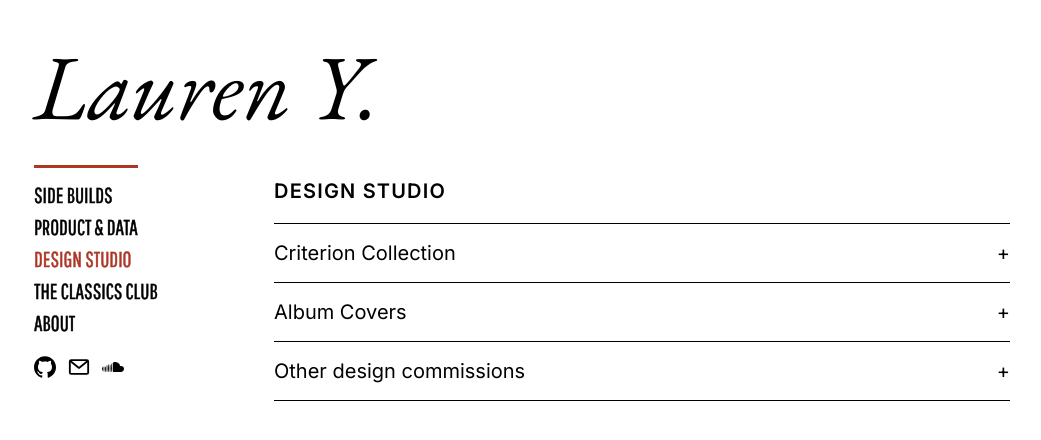
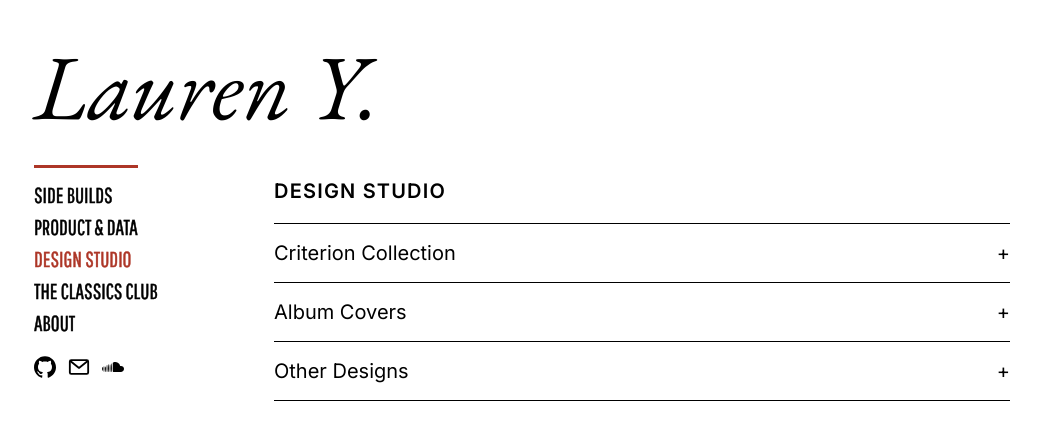
Before and after one commit to laurengyu/laurengyu.github.io, a Jekyll site: the page built from design-studio/index.html, in a window 1280 px wide. Shown: the top 440 px of the page, without its empty margins (6-1047 px from the left). Built offline with Jekyll 4.4.1, drawn with Linux system fonts in a browser that asks for light colours.

Commit message:
Add My Dance Dream to Other Designs; share poster grid as an include
- _includes/poster-set.html renders a category's thumbnail row and detail views
- Detail views sit outside <details> so they render while a section is closed
- Swipe and arrow keys stay within one category; extra versions scroll beneath
- Rename the third category to Other Designs

Co-Authored-By: Claude Opus 5.5 <noreply@anthropic.com>

```diff
--- /dev/null
+++ b/_includes/poster-set.html
@@ -0,0 +1,36 @@
+{%- comment -%}
+  A row of thumbnails, each opening a detail view: the image on the left, its notes on the right.
+  include.items: list of { title, film, image, more (optional extra images), description }
+  include.set:   short id, so swiping stays within this set
+  include.part:  "row" for the thumbnails; "views" for the detail views, which must sit outside
+                 <details>: a closed <details> renders none of its content, not even a modal.
+{%- endcomment -%}
+{%- if include.part == "views" %}
+{%- for poster in include.items %}
+<dialog class="poster-view" id="{{ include.set }}-{{ forloop.index0 }}" data-set="{{ include.set }}" aria-label="{{ poster.title | escape }}">
+  <button class="poster-close" type="button" aria-label="Close">&times;</button>
+  <div class="poster-full">
+    <img src="{{ poster.image | relative_url }}" alt="{{ poster.title | escape }}">
+    {%- for extra in poster.more %}
+    <img src="{{ extra | relative_url }}" alt="{{ poster.title | escape }}, alternate version">
+    {%- endfor %}
+  </div>
+  <div class="poster-text">
+    <p class="poster-count">{{ forloop.index }} / {{ forloop.length }}</p>
+    <h2>{{ poster.title | escape }}</h2>
+    <p class="poster-film">{{ poster.film | escape }}</p>
+    <p>{{ poster.description }}</p>
+  </div>
+</dialog>
+{%- endfor %}
+{%- else %}
+<ul class="poster-row">
+  {%- for poster in include.items %}
+  <li>
+    <button class="poster-thumb" type="button" data-target="{{ include.set }}-{{ forloop.index0 }}" aria-label="Open {{ poster.title | escape }}">
+      <img src="{{ poster.image | relative_url }}" alt="">
+    </button>
+  </li>
+  {%- endfor %}
+</ul>
+{%- endif %}
--- a/assets/front.scss
+++ b/assets/front.scss
@@ -227,7 +227,6 @@ $still-max-h: 640px;
   &:hover { transform: translateY(-3px); }
   img { display: block; width: 100%; }
 }
-.poster-ph { display: block; aspect-ratio: 2 / 3; background: #d9d9d9; }
 
 // Detail view: fills the space right of the menu and below the name; poster left, notes right.
 $poster-top: $f-top - 44px;   // just under the name, so "Lauren Y." stays whole
@@ -244,19 +243,20 @@ $poster-top: $f-top - 44px;   // just under the name, so "Lauren Y." stays whole
   background: $f-bg;
   color: $f-text;
   font-family: $f-body;
-  &[open] { display: flex; gap: 48px; align-items: flex-start; }
+  &[open] { display: flex; gap: 48px; align-items: flex-start; overflow-y: auto; }
   &::backdrop { background: transparent; }
   .poster-full { flex: none; }
   // Poster fits the window height (2:3), never wider than 420px.
-  .poster-full img, .poster-full .poster-ph {
+  // Each image fits the window height; extra versions follow underneath (the view scrolls).
+  .poster-full img {
     display: block;
     height: calc(100vh - #{$poster-top} - 44px - #{$f-pad});
     max-height: 630px;
     width: auto;
-    aspect-ratio: 2 / 3;
-    object-fit: contain;
+    max-width: 100%;
   }
-  .poster-text { flex: 0 1 320px; }
+  .poster-full img + img { margin-top: 24px; }
+  .poster-text { flex: 0 1 320px; position: sticky; top: 0; }   // notes stay put while extra versions scroll
   h2 { margin: 0 0 6px; font-size: 20px; font-weight: 600; }
   p { margin: 0 0 16px; font-size: 16px; line-height: 1.5; }
   .poster-film { color: $f-muted; }
@@ -295,6 +295,6 @@ $poster-top: $f-top - 44px;   // just under the name, so "Lauren Y." stays whole
   .poster-view { inset: 0; padding: 64px 20px 40px; overflow-y: auto; }
   .poster-view[open] { display: block; }   // stacked: poster, then notes underneath
   .poster-view .poster-full { margin-bottom: 24px; }
-  .poster-view .poster-full img, .poster-view .poster-full .poster-ph { width: 100%; height: auto; }
+  .poster-view .poster-full img { width: 100%; height: auto; max-height: none; }
   .poster-close { top: 20px; right: 20px; }
 }
--- a/design-studio/index.html
+++ b/design-studio/index.html
@@ -3,7 +3,7 @@ layout: front
 title: "Design Studio"
 redirect_from: /remix/
 body_class: front--pinned
-# Criterion Collection posters, newest first: add each new one at the top. Add `image: /assets/design/<file>.jpg` to swap a grey placeholder for the real poster.
+# Criterion Collection posters, newest first: add each new one at the top.
 posters:
   - title: "The Red Shoes"
     film: "Michael Powell and Emeric Pressburger, 1948, UK"
@@ -21,6 +21,14 @@ posters:
     film: "Alfred Hitchcock, 1927, UK"
     image: /assets/design/the-lodger.jpg
     description: "For me, this is the first true Hitchcock film. A silent thriller about a mysterious stranger suspected of being a serial killer, it is strikingly stylish, all fog, shadow and expressionist angles, and it already holds the themes he would return to for the rest of his career: the wrongly accused man, the icy blonde in danger, guilt passed from one character to another, and an audience made complicit in suspicion."
+# Other Designs, newest first. `image` is the thumbnail; `more` adds further versions to the detail view.
+others:
+  - title: "My Dance Dream"
+    film: "Performance poster, March 2015"
+    image: /assets/design/my-dance-dream.webp
+    more:
+      - /assets/design/my-dance-dream-alt.webp
+    description: "Poster for <em>My Dance Dream</em>, a ballet performance by the EastWest Dance Theater at Winston Churchill High School in Potomac, Maryland. Designed in March 2015. Shown in two versions."
 ---
 <article class="front-page">
   <h1>{{ page.title | escape }}</h1>
@@ -29,15 +37,7 @@ posters:
     <summary>Criterion Collection</summary>
     <div class="studio-body">
       <p class="studio-intro">I’ve long admired the Criterion Collection’s cover art. When a film I love feels like it belongs in the collection, I design a cover for it myself: part remix, part reinterpretation.</p>
-      <ul class="poster-row">
-        {%- for poster in page.posters %}
-        <li>
-          <button class="poster-thumb" type="button" data-index="{{ forloop.index0 }}" aria-label="Open {{ poster.title | escape }}">
-            {%- if poster.image %}<img src="{{ poster.image | relative_url }}" alt="">{% else %}<span class="poster-ph"></span>{% endif -%}
-          </button>
-        </li>
-        {%- endfor %}
-      </ul>
+      {% include poster-set.html items=page.posters set="criterion" part="row" %}
     </div>
   </details>
 
@@ -47,26 +47,16 @@ posters:
   </details>
 
   <details class="studio-group">
-    <summary>Other design commissions</summary>
-    <div class="studio-body"><p class="front-note">Coming soon.</p></div>
+    <summary>Other Designs</summary>
+    <div class="studio-body">
+      {% include poster-set.html items=page.others set="other" part="row" %}
+    </div>
   </details>
 </article>
 
-{%- comment -%} One detail view per poster: the image on the left, its notes in the blank space on the right. {%- endcomment %}
-{%- for poster in page.posters %}
-<dialog class="poster-view" id="poster-{{ forloop.index0 }}" aria-label="{{ poster.title | escape }}">
-  <button class="poster-close" type="button" aria-label="Close">&times;</button>
-  <div class="poster-full">
-    {%- if poster.image %}<img src="{{ poster.image | relative_url }}" alt="{{ poster.title | escape }}">{% else %}<span class="poster-ph"></span>{% endif -%}
-  </div>
-  <div class="poster-text">
-    <p class="poster-count">{{ forloop.index }} / {{ forloop.length }}</p>
-    <h2>{{ poster.title | escape }}</h2>
-    <p class="poster-film">{{ poster.film | escape }}</p>
-    <p>{{ poster.description }}</p>
-  </div>
-</dialog>
-{%- endfor %}
+{% include poster-set.html items=page.posters set="criterion" part="views" %}
+{% include poster-set.html items=page.others set="other" part="views" %}
+
 
 <script>
   // Smooth open/close: animate the body's height, and on close only drop `open` once it has folded away.
```
Also changed, not shown: other parts of design-studio/index.html (+3 -2 lines), assets/design/my-dance-dream-alt.webp (added), assets/design/my-dance-dream.webp (added).
